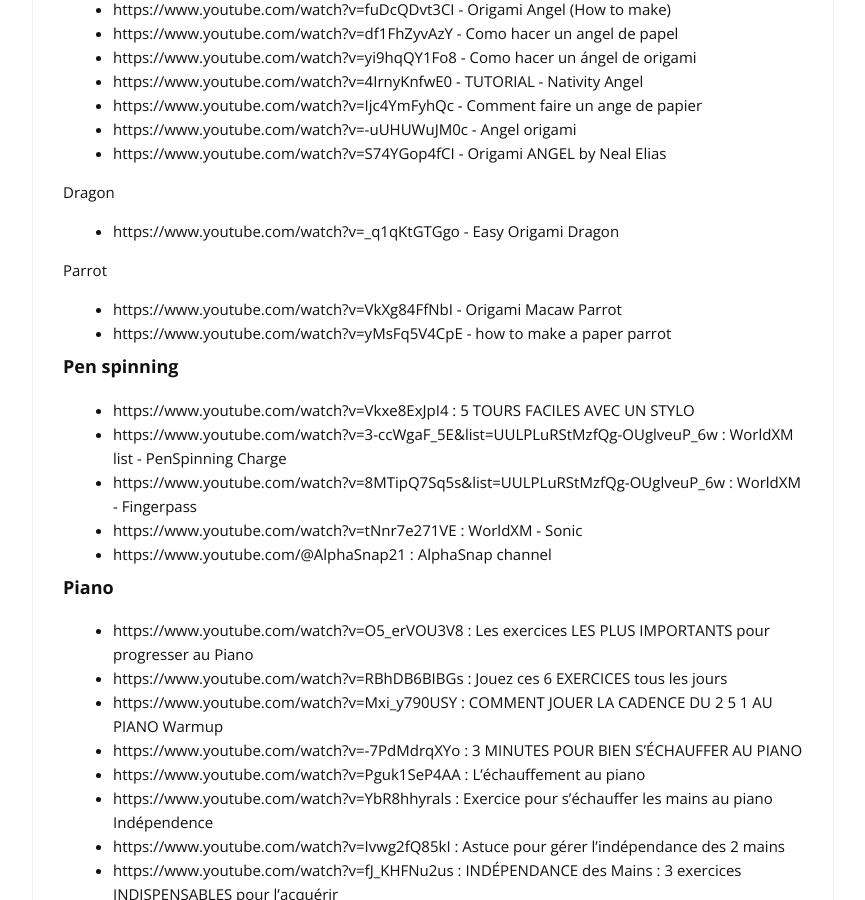
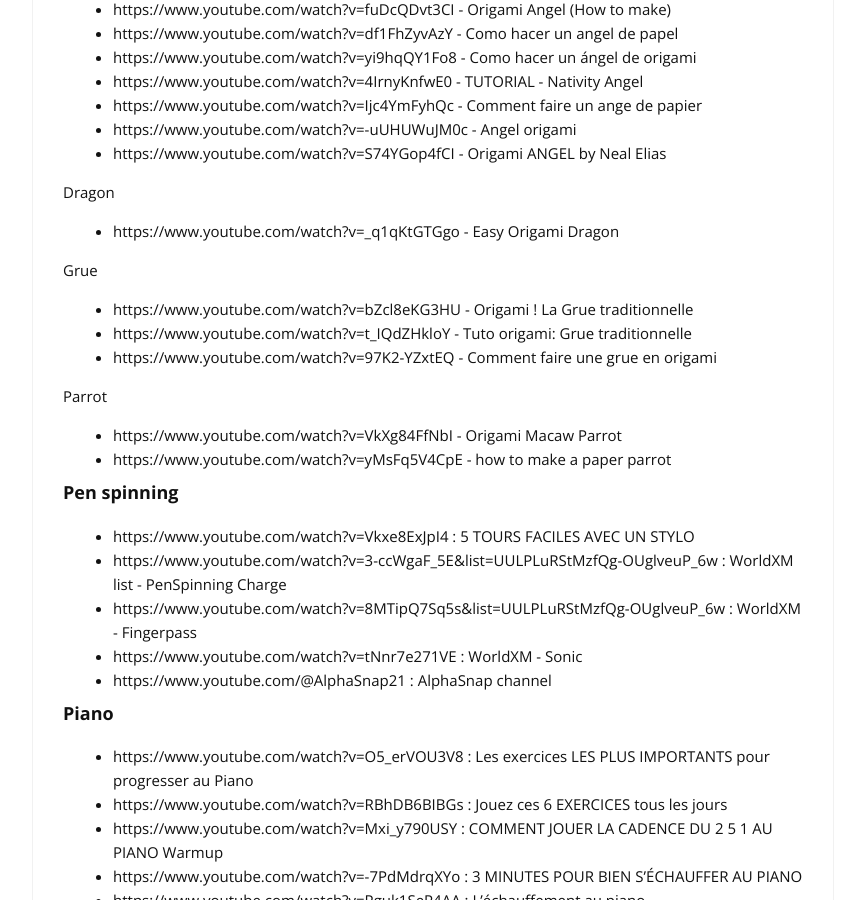
Before and after one commit to cylmat/cylmat.github.io, a Jekyll site: the page built from _pages/tricks.md, in a window 1280 px wide and 900 px high, scrolled down 1814 px. Shown: the whole window, without its empty margins (207-1072 px from the left). Built offline with Jekyll 4.4.1, drawn with Linux system fonts in a browser that asks for light colours; nearby versions of some CDN libraries.

Commit message:
Update tricks.md

```diff
--- a/_pages/tricks.md
+++ b/_pages/tricks.md
@@ -77,6 +77,11 @@
 Dragon
 - https://www.youtube.com/watch?v=_q1qKtGTGgo - Easy Origami Dragon
 
+Grue
+- https://www.youtube.com/watch?v=bZcl8eKG3HU - Origami ! La Grue traditionnelle
+- https://www.youtube.com/watch?v=t_IQdZHkloY - Tuto origami: Grue traditionnelle
+- https://www.youtube.com/watch?v=97K2-YZxtEQ - Comment faire une grue en origami
+
 Parrot
 - https://www.youtube.com/watch?v=VkXg84FfNbI - Origami Macaw Parrot
 - https://www.youtube.com/watch?v=yMsFq5V4CpE - how to make a paper parrot
```
